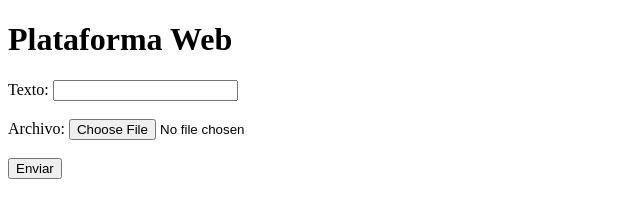
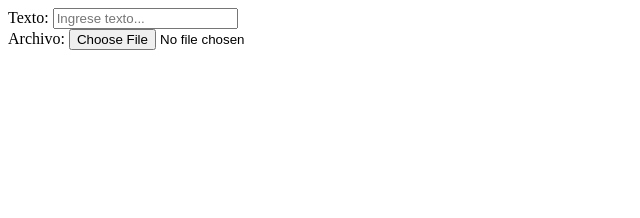
Before and after one commit to jennyferAris/test_pb2, a plain HTML site: page index.html in a window 1280 px wide. Shown: the whole page, without its empty margins (0-640 px from the left). Drawn offline with Linux system fonts and the light colour scheme.

Commit message:
Update index.html

```diff
--- a/index.html
+++ b/index.html
@@ -1,20 +1,19 @@
 <!DOCTYPE html>
-<html lang="es">
+<html lang="en">
 <head>
     <meta charset="UTF-8">
     <meta name="viewport" content="width=device-width, initial-scale=1.0">
     <title>Plataforma Web</title>
+    <link rel="stylesheet" href="styles.css">
 </head>
 <body>
-    <h1>Plataforma Web</h1>
-    <form action="#" method="post" enctype="multipart/form-data">
-        <label for="texto">Texto:</label>
-        <input type="text" id="texto" name="texto">
-        <br><br>
-        <label for="archivo">Archivo:</label>
-        <input type="file" id="archivo" name="archivo">
-        <br><br>
-        <input type="submit" value="Enviar">
-    </form>
+    <div class="container">
+        <label for="text-input">Texto:</label>
+        <input type="text" id="text-input" placeholder="Ingrese texto...">
+        <br>
+        <label for="file-input">Archivo:</label>
+        <input type="file" id="file-input">
+    </div>
+    <script src="script.js"></script>
 </body>
 </html>
```
